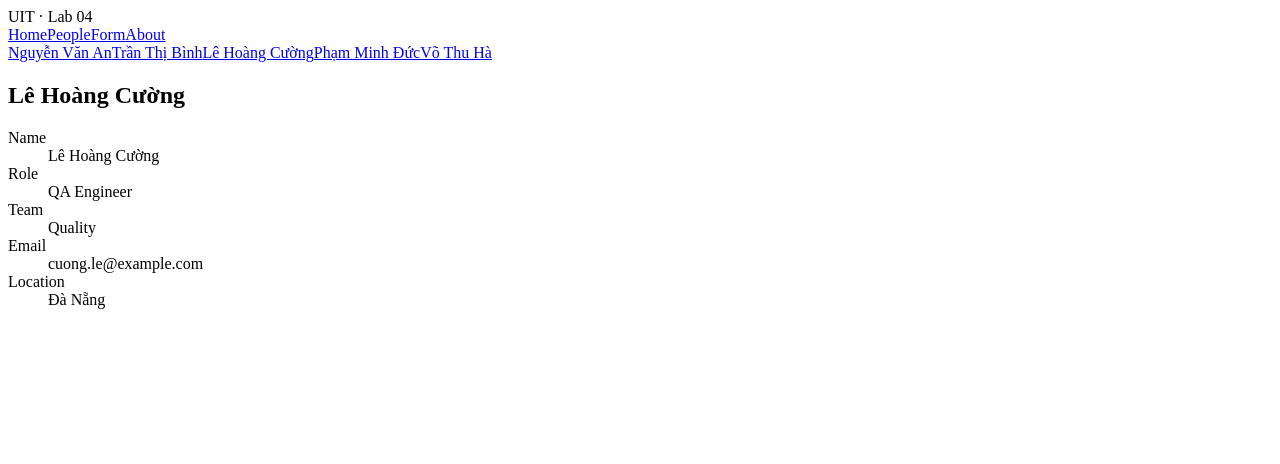
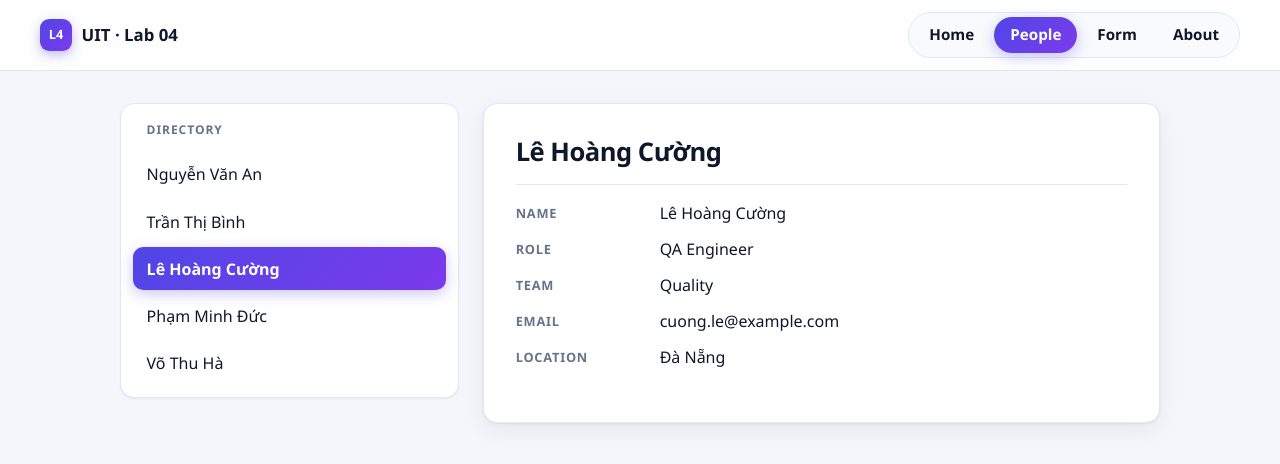
Before and after one commit to ninitu123456/Lab_04, a React (Vite) app in the folder client/: page /people/le-hoang-cuong in a window 1280 px wide. Shown: the top 464 px of the page. Built offline with nearby package versions, Linux system fonts and the light colour scheme.

Commit message:
style: redesign app shell, master-detail and form engine UI

```diff
--- a/client/src/index.css
+++ b/client/src/index.css
@@ -1,40 +1,268 @@
+/* =========================================================
+   Lab 04 — Design tokens
+   ========================================================= */
+:root {
+  --bg: #f4f6fb;
+  --surface: #ffffff;
+  --surface-2: #f8fafc;
+  --text: #0f172a;
+  --muted: #64748b;
+  --border: #e2e8f0;
+  --accent: #4f46e5;
+  --accent-2: #7c3aed;
+  --accent-soft: #eef2ff;
+  --danger: #b91c1c;
+  --danger-soft: #fef2f2;
+  --radius: 14px;
+  --shadow-sm: 0 1px 2px rgb(15 23 42 / 0.06);
+  --shadow: 0 1px 3px rgb(15 23 42 / 0.06), 0 8px 24px rgb(15 23 42 / 0.06);
+  --gradient: linear-gradient(135deg, var(--accent) 0%, var(--accent-2) 100%);
 
-/* Ex 1.6 — Context Form Engine */
-.form-page { display: grid; gap: 1.5rem; max-width: 640px; }
-.form-page h1 { margin: 0; }
+  font-family: "Segoe UI", system-ui, -apple-system, Roboto, "Helvetica Neue", Arial, sans-serif;
+  color: var(--text);
+  background: var(--bg);
+  line-height: 1.5;
+  -webkit-font-smoothing: antialiased;
+}
+
+*, *::before, *::after { box-sizing: border-box; }
+body { margin: 0; min-height: 100vh; }
+h1, h2, h3 { line-height: 1.2; letter-spacing: -0.02em; }
+a { color: var(--accent); }
+
+/* =========================================================
+   App shell — sticky header + pill navigation
+   ========================================================= */
+.app-header {
+  position: sticky; top: 0; z-index: 10;
+  display: flex; align-items: center; justify-content: space-between; gap: 1rem;
+  padding: 0.75rem clamp(1rem, 4vw, 2.5rem);
+  background: rgb(255 255 255 / 0.85);
+  backdrop-filter: blur(10px);
+  border-bottom: 1px solid var(--border);
+}
+.brand {
+  display: inline-flex; align-items: center; gap: 0.6rem;
+  font-weight: 800; font-size: 1.05rem;
+}
+.brand::before {
+  content: "L4";
+  display: grid; place-items: center;
+  width: 2rem; height: 2rem; border-radius: 9px;
+  background: var(--gradient); color: #fff;
+  font-size: 0.8rem; font-weight: 800;
+  box-shadow: 0 4px 12px rgb(79 70 229 / 0.35);
+}
+.app-header nav {
+  display: flex; gap: 0.25rem; padding: 0.25rem;
+  background: var(--surface-2); border: 1px solid var(--border); border-radius: 999px;
+}
+.app-header .link,
+.app-header .active-link {
+  padding: 0.4rem 1rem; border-radius: 999px; font-weight: 600; font-size: 0.95rem;
+}
+.app-main { max-width: 1120px; margin: 0 auto; padding: 2rem clamp(1rem, 4vw, 2.5rem) 4rem; }
+
+/* Shared NavLink states */
+.link, .active-link {
+  display: block; padding: 0.6rem 0.85rem; border-radius: 10px;
+  color: var(--text); text-decoration: none;
+  transition: background-color 0.15s ease, color 0.15s ease;
+}
+.link:hover { background: var(--accent-soft); color: var(--accent); }
+.active-link { background: var(--gradient); color: #fff; font-weight: 600; box-shadow: 0 4px 14px rgb(79 70 229 / 0.3); }
+.link:focus-visible, .active-link:focus-visible { outline: 3px solid var(--accent); outline-offset: 2px; }
+
+/* =========================================================
+   Simple pages (Home / About / 404)
+   ========================================================= */
+.app-main > section:not(.form-page) {
+  padding: clamp(2rem, 5vw, 3.5rem);
+  background: var(--surface); border: 1px solid var(--border);
+  border-radius: calc(var(--radius) + 6px); box-shadow: var(--shadow);
+  position: relative; overflow: hidden;
+}
+.app-main > section:not(.form-page)::after {
+  content: ""; position: absolute; inset: auto -80px -120px auto;
+  width: 320px; height: 320px; border-radius: 50%;
+  background: radial-gradient(circle, rgb(124 58 237 / 0.18), transparent 70%);
+  pointer-events: none;
+}
+.app-main > section:not(.form-page) h1 {
+  margin: 0 0 0.75rem; font-size: clamp(2rem, 4vw, 2.8rem);
+  background: var(--gradient); -webkit-background-clip: text; background-clip: text; color: transparent;
+}
+.app-main > section:not(.form-page) p { color: var(--muted); font-size: 1.05rem; margin: 0.5rem 0; }
+.app-main > section:not(.form-page) p a {
+  display: inline-block; margin-top: 1rem; padding: 0.7rem 1.3rem; border-radius: 10px;
+  background: var(--gradient); color: #fff; text-decoration: none; font-weight: 600;
+  box-shadow: 0 6px 18px rgb(79 70 229 / 0.3);
+  transition: transform 0.15s ease, box-shadow 0.15s ease;
+}
+.app-main > section:not(.form-page) p a:hover { transform: translateY(-1px); box-shadow: 0 10px 24px rgb(79 70 229 / 0.35); }
+
+/* =========================================================
+   Ex 1.3.2 — Master-detail CSS Grid
+   ========================================================= */
+.people-frame {
+  display: grid;
+  grid-template-columns: minmax(280px, 1fr) 2fr;
+  gap: 1.5rem;
+  align-items: start;
+}
+.sidebar {
+  display: flex; flex-direction: column; gap: 0.25rem; padding: 0.75rem;
+  background: var(--surface); border: 1px solid var(--border);
+  border-radius: var(--radius); box-shadow: var(--shadow-sm);
+  position: sticky; top: 5rem;
+}
+.sidebar::before {
+  content: "Directory";
+  padding: 0.35rem 0.85rem 0.6rem;
+  font-size: 0.75rem; font-weight: 700; letter-spacing: 0.08em; text-transform: uppercase;
+  color: var(--muted);
+}
+.content-area {
+  min-height: 20rem; padding: 2rem;
+  background: var(--surface); border: 1px solid var(--border);
+  border-radius: var(--radius); box-shadow: var(--shadow);
+}
+
+/* Detail card — kích thước cố định để skeleton khớp (CLS = 0) */
+.detail-title {
+  margin: 0 0 1rem; height: 2rem; font-size: 1.6rem; line-height: 2rem;
+  white-space: nowrap; overflow: hidden; text-overflow: ellipsis;
+}
+.person-details {
+  display: grid; grid-template-columns: 8rem 1fr; gap: 0.75rem 1rem; margin: 0;
+  padding-top: 1rem; border-top: 1px solid var(--border);
+}
+.person-details dt, .person-details dd { margin: 0; min-height: 1.5rem; line-height: 1.5rem; }
+.person-details dt { font-size: 0.8rem; font-weight: 700; letter-spacing: 0.06em; text-transform: uppercase; color: var(--muted); }
+.person-details dd { font-weight: 500; overflow-wrap: anywhere; }
+
+.placeholder { color: var(--muted); margin: 0; }
+.content-area > .placeholder {
+  display: grid; place-items: center; min-height: 16rem; text-align: center;
+  border: 2px dashed var(--border); border-radius: 12px; padding: 1.5rem;
+}
+
+.not-found-state {
+  padding: 1.25rem 1.5rem; border-radius: 12px;
+  background: var(--danger-soft); border: 1px solid #fecaca; border-left: 5px solid var(--danger);
+  color: #7f1d1d;
+}
+.not-found-state p { margin: 0 0 0.5rem; }
+.not-found-state a { font-weight: 600; color: var(--danger); }
+
+.visually-hidden {
+  position: absolute; width: 1px; height: 1px; padding: 0; margin: -1px;
+  overflow: hidden; clip: rect(0 0 0 0); white-space: nowrap; border: 0;
+}
+
+/* =========================================================
+   Ex 1.2 — Skeleton fallback (khớp kích thước PersonDetail)
+   ========================================================= */
+.skeleton .person-details { border-top-color: var(--border); }
+.skeleton-row { display: contents; }
+.skeleton-bar {
+  display: block; height: 1.5rem; border-radius: 6px;
+  background: linear-gradient(90deg, #eef0f5 25%, #f7f8fb 50%, #eef0f5 75%);
+  background-size: 200% 100%;
+  animation: skeleton-shimmer 1.2s ease-in-out infinite;
+}
+.skeleton-title { width: 60%; height: 2rem; margin: 0 0 1rem; }
+.skeleton-term { width: 5rem; }
+.skeleton-value { width: 80%; }
+@keyframes skeleton-shimmer { from { background-position: 200% 0; } to { background-position: -200% 0; } }
+
+/* =========================================================
+   Ex 1.6 — Context Form Engine
+   ========================================================= */
+.form-page {
+  display: grid; gap: 1.5rem; max-width: 680px; margin: 0 auto;
+}
+.form-page h1 {
+  margin: 0; font-size: clamp(1.8rem, 3.5vw, 2.4rem);
+  background: var(--gradient); -webkit-background-clip: text; background-clip: text; color: transparent;
+}
+.form-page > .placeholder { margin-top: -0.75rem; }
 .simple-form {
-  display: grid; gap: 1rem; padding: 1.5rem;
-  background: var(--surface); border: 1px solid var(--border); border-radius: 10px;
+  display: grid; gap: 1.1rem; padding: 2rem;
+  background: var(--surface); border: 1px solid var(--border);
+  border-radius: var(--radius); box-shadow: var(--shadow);
 }
-.field-group { display: grid; gap: 0.35rem; }
-.field-group label { font-weight: 600; }
+.field-group { display: grid; gap: 0.4rem; }
+.field-group label { font-weight: 600; font-size: 0.92rem; }
 .field-group input {
-  font: inherit; padding: 0.55rem 0.75rem;
-  border: 1px solid var(--border); border-radius: 6px; background: #fff; color: var(--text);
+  font: inherit; padding: 0.7rem 0.9rem;
+  border: 1.5px solid var(--border); border-radius: 10px;
+  background: var(--surface-2); color: var(--text);
+  transition: border-color 0.15s ease, box-shadow 0.15s ease, background-color 0.15s ease;
 }
-.field-group input:focus-visible { outline: 3px solid var(--accent); outline-offset: 1px; border-color: var(--accent); }
-.field-group input[aria-invalid="true"] { border-color: #b3261e; background: #fffafa; }
-.field-error { color: #b3261e; font-size: 0.875rem; }
+.field-group input:hover { border-color: #cbd5e1; }
+.field-group input:focus-visible {
+  outline: none; border-color: var(--accent); background: #fff;
+  box-shadow: 0 0 0 4px rgb(79 70 229 / 0.15);
+}
+.field-group input[aria-invalid="true"] { border-color: var(--danger); background: var(--danger-soft); }
+.field-group input[aria-invalid="true"]:focus-visible { box-shadow: 0 0 0 4px rgb(185 28 28 / 0.15); }
+.field-error { display: flex; align-items: center; gap: 0.35rem; color: var(--danger); font-size: 0.85rem; font-weight: 500; }
+.field-error::before { content: "⚠"; }
 
 .simple-form button {
-  justify-self: start; font: inherit; font-weight: 600;
-  padding: 0.6rem 1.25rem; border: 0; border-radius: 6px;
-  background: var(--accent); color: #fff; cursor: pointer;
+  justify-self: stretch; margin-top: 0.5rem;
+  font: inherit; font-weight: 700; letter-spacing: 0.01em;
+  padding: 0.8rem 1.25rem; border: 0; border-radius: 10px;
+  background: var(--gradient); color: #fff; cursor: pointer;
+  box-shadow: 0 6px 18px rgb(79 70 229 / 0.3);
+  transition: transform 0.15s ease, box-shadow 0.15s ease;
 }
-.simple-form button:hover { filter: brightness(1.1); }
-.simple-form button:focus-visible { outline: 3px solid var(--accent); outline-offset: 2px; }
+.simple-form button:hover { transform: translateY(-1px); box-shadow: 0 10px 24px rgb(79 70 229 / 0.35); }
+.simple-form button:active { transform: translateY(0); }
+.simple-form button:focus-visible { outline: 3px solid var(--accent); outline-offset: 3px; }
 
-/* Ex 1.6 — <ShowData /> semantic JSON inspector */
+/* =========================================================
+   Ex 1.6 — <ShowData /> semantic JSON inspector
+   ========================================================= */
 .inspector {
-  padding: 1.25rem 1.5rem; border-radius: 10px;
+  padding: 1.5rem 1.75rem; border-radius: var(--radius);
   background: #0f172a; color: #e2e8f0;
+  border: 1px solid #1e293b; box-shadow: var(--shadow);
 }
-.inspector h2 { margin: 0 0 0.75rem; font-size: 1.1rem; color: #fff; }
-.json-inspector { margin: 0; display: grid; gap: 0.4rem; font-family: ui-monospace, "Cascadia Code", Consolas, monospace; }
-.data-row { display: grid; grid-template-columns: 10rem 1fr; gap: 1rem; }
-.data-row dt { margin: 0; color: #7dd3fc; }
-.data-row dd { margin: 0; color: #fde68a; overflow-wrap: anywhere; }
+.inspector h2 {
+  display: flex; align-items: center; gap: 0.6rem;
+  margin: 0 0 1rem; font-size: 1rem; color: #fff;
+}
+.inspector h2::before {
+  content: ""; width: 0.6rem; height: 0.6rem; border-radius: 50%;
+  background: #22c55e; box-shadow: 0 0 0 4px rgb(34 197 94 / 0.2);
+}
+.json-inspector {
+  margin: 0; display: grid; gap: 0.15rem;
+  font-family: ui-monospace, "Cascadia Code", "JetBrains Mono", Consolas, monospace; font-size: 0.92rem;
+}
+.data-row {
+  display: grid; grid-template-columns: 10rem 1fr; gap: 1rem;
+  padding: 0.45rem 0.6rem; border-radius: 6px;
+}
+.data-row:nth-child(odd) { background: rgb(255 255 255 / 0.04); }
+.data-row dt { margin: 0; color: #93c5fd; }
+.data-row dt::after { content: ":"; color: #64748b; }
+.data-row dd { margin: 0; color: #fcd34d; overflow-wrap: anywhere; }
 
+/* =========================================================
+   Responsive & motion
+   ========================================================= */
 @media (max-width: 720px) {
+  .people-frame { grid-template-columns: 1fr; }
+  .sidebar { position: static; }
+  .app-header { flex-direction: column; align-items: flex-start; }
+  .app-header nav { width: 100%; overflow-x: auto; }
   .data-row { grid-template-columns: 1fr; gap: 0.1rem; }
+  .simple-form, .content-area { padding: 1.25rem; }
 }
+
+@media (prefers-reduced-motion: reduce) {
+  *, *::before, *::after { animation: none !important; transition: none !important; }
+}
```
